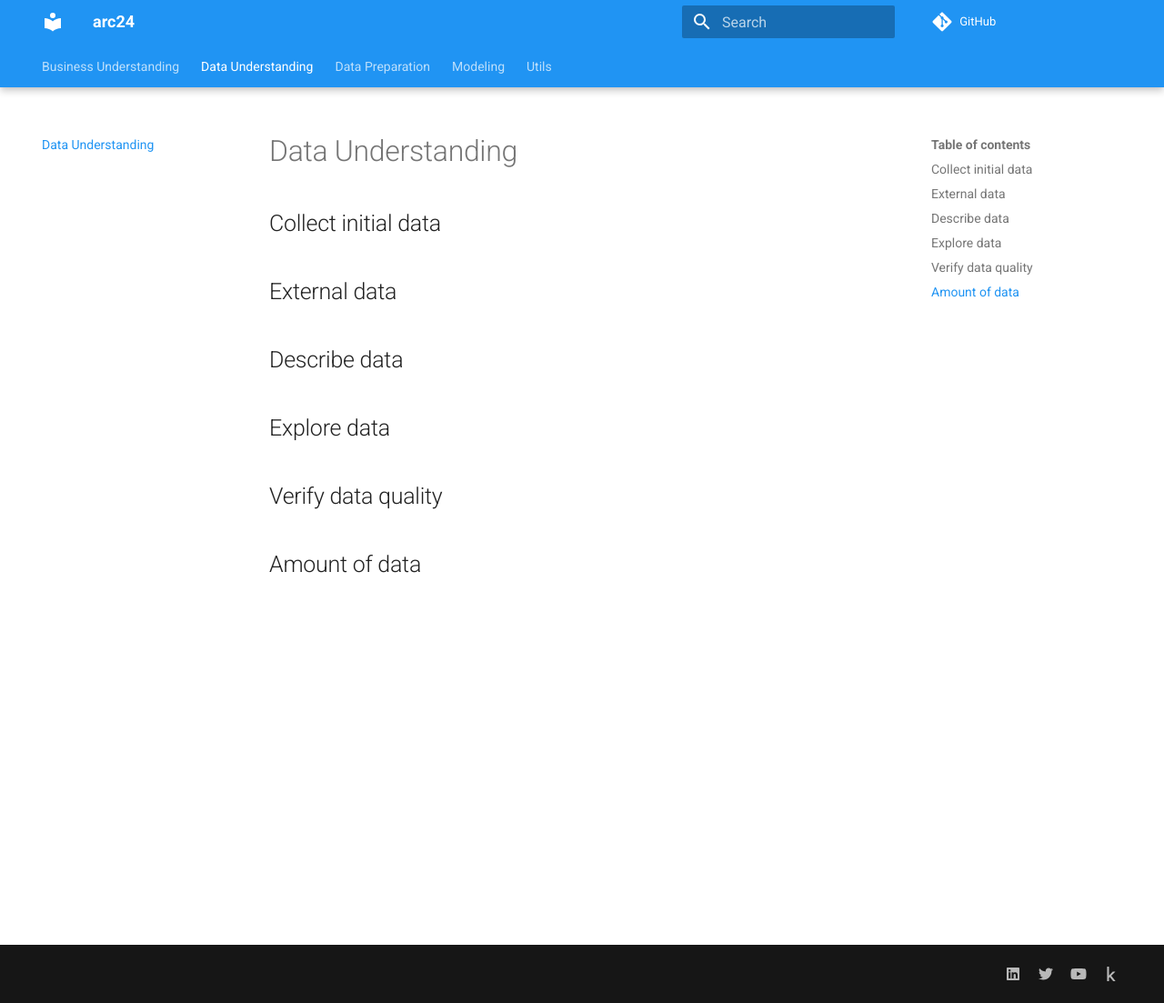
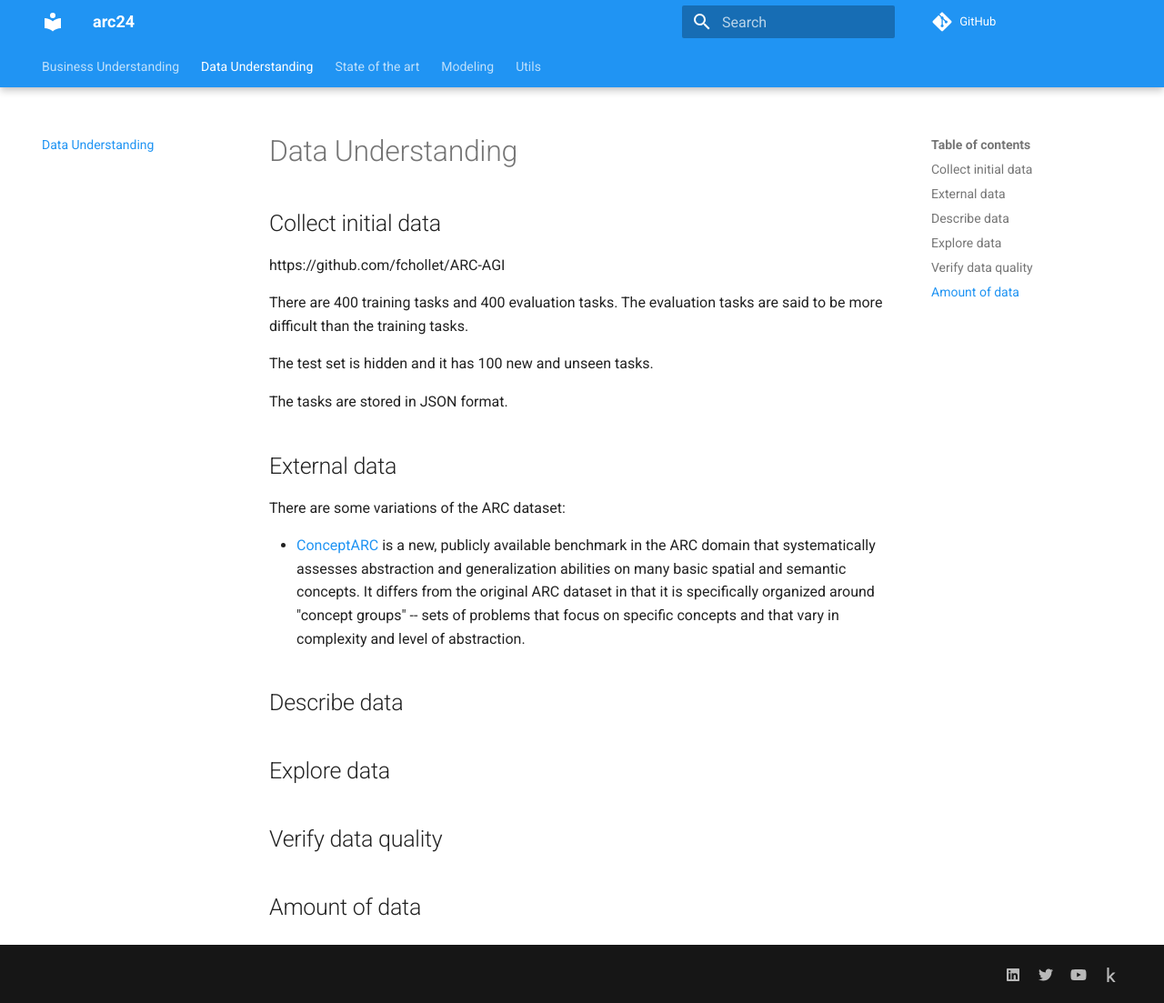
Before and after one commit to zhengjunyao-work/arc24, an MkDocs documentation site: the page built from docs/02_Data_Understanding.md, in a window 1280 px wide and 1103 px high. Shown: the whole window at 91% size. Built offline with MkDocs 1.6.1 and Material for MkDocs 9.7.7, drawn with Linux system fonts in a browser that asks for light colours; comment, search, counter and statistics services are not loaded.

Commit message:
updated documentation

```diff
--- a/docs/02_Data_Understanding.md
+++ b/docs/02_Data_Understanding.md
@@ -2,26 +2,23 @@
 
 ## Collect initial data
 
-<!---Acquire the data (or access to the data) listed in the project resources.
-This initial collection includes data loading, if necessary for data understanding.
-For example, if you use a specific tool for data understanding, it makes perfect
-sense to load your data into this tool. This effort possibly leads to initial data
-preparation steps.
-List the dataset(s) acquired, together with their locations, the methods used to
-acquire them, and any problems encountered. Record problems encountered and any
-resolutions achieved. This will aid with future replication of this project or
-with the execution of similar future projects.
+https://github.com/fchollet/ARC-AGI
 
->	Indeed it's a pain downloading huge files. Especially when there are connection issues. I used "wget" to download the dataset with an option "-c" for resuming capability in case the download fails.  You would need to save the cookies in the page using a chrome extension Chrome Extension  save the cookies as cookies.txt from the extension  Then you can download the files by using the following command
+There are 400 training tasks and 400 evaluation tasks. The evaluation tasks are said to be more difficult
+than the training tasks.
 
-	wget -c -x --load-cookies cookies.txt https://www.kaggle.com/c/dstl-satellite-imagery-feature-detection/data?train_wkt.csv.zip
+The test set is hidden and it has 100 new and unseen tasks.
 
---->
+The tasks are stored in JSON format.
 
 ## External data
 
 <!--- It is allowed in this challenge? If so write it here ideas of how to find
 it and if people have already posted it on the forum describe it. --->
+
+There are some variations of the ARC dataset:
+
+- [ConceptARC](https://github.com/victorvikram/ConceptARC) is a new, publicly available benchmark in the ARC domain that systematically assesses abstraction and generalization abilities on many basic spatial and semantic concepts. It differs from the original ARC dataset in that it is specifically organized around "concept groups" -- sets of problems that focus on specific concepts and that vary in complexity and level of abstraction.
 
 ## Describe data
 
--- /dev/null
+++ b/docs/03_State_of_the_art.md
@@ -0,0 +1,11 @@
+# State of the art
+
+<!--- --->
+
+## Papers
+
+## Repos
+
+## Videos
+
+## Conclusions
```
Also changed, not shown: docs/01_Business_Understanding.md (+4 -0 lines), docs/03_Data_Preparation.md (deleted, +0 -38 lines), docs/README.md (+2 -0 lines), docs/.pages.
